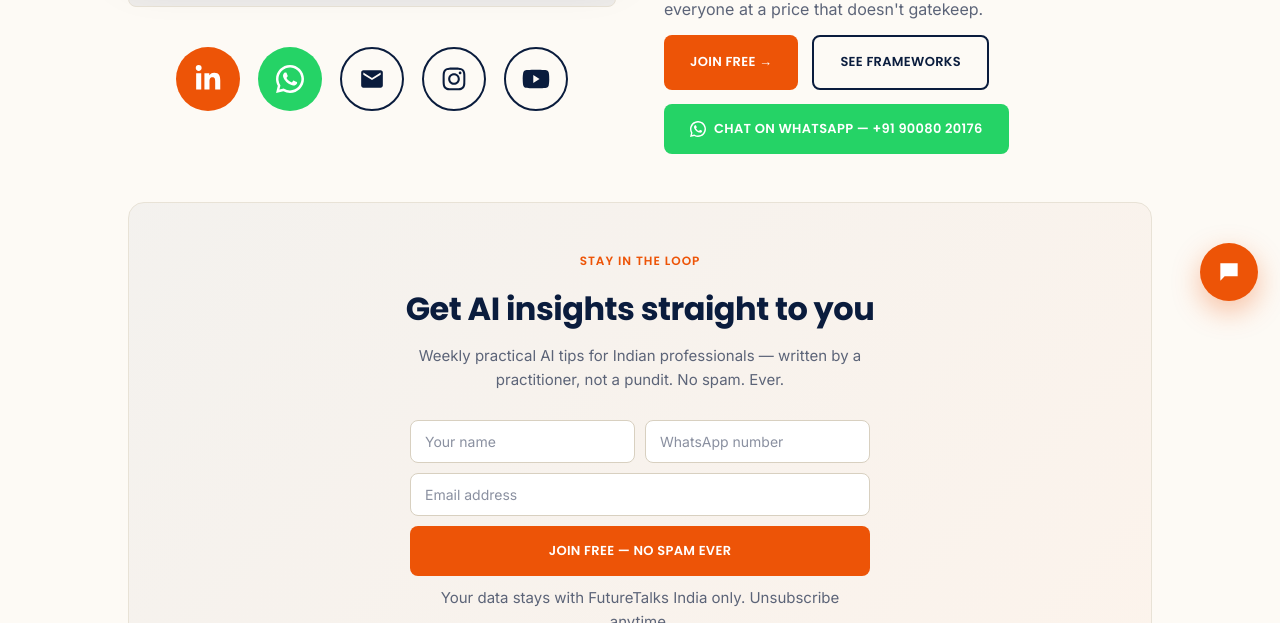
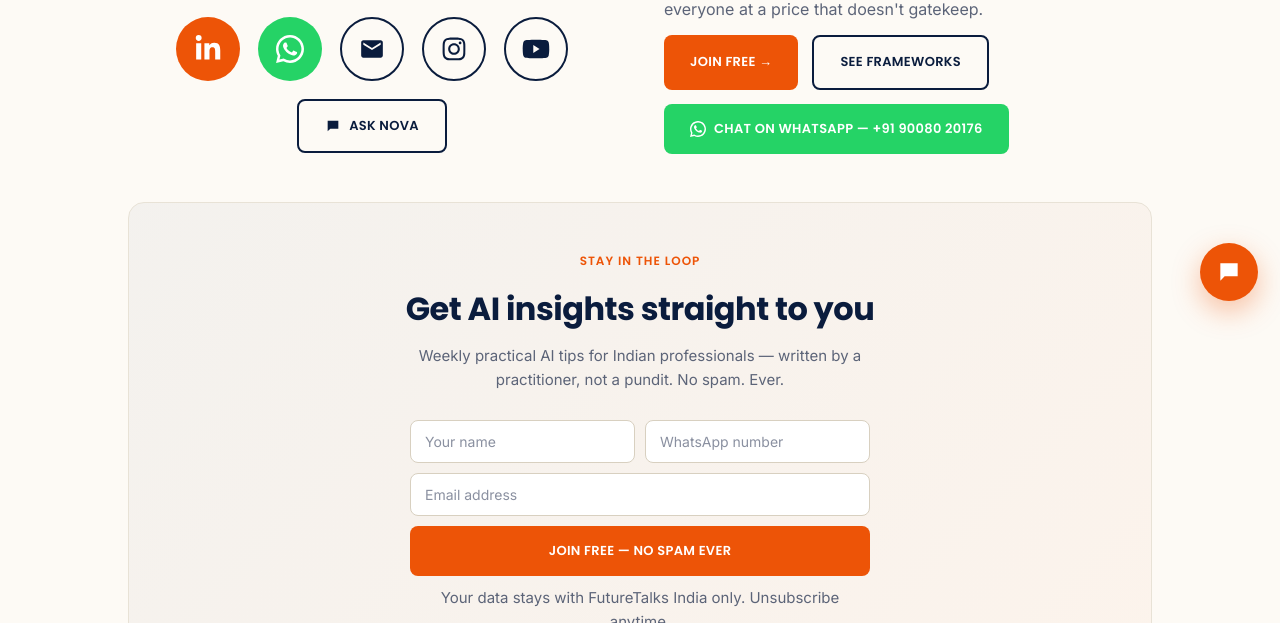
Before and after one commit to girr1990/futuretalksindia, a website: page index.html in a window 1280 px wide. Shown: the part 477-1100 px from the top of the page. Drawn offline with Linux system fonts and the light colour scheme.

Commit message:
Add Ask Nova button below hero icon strip
Opens the existing Nova chat widget in place rather than creating a
new instance or repositioning it.

```diff
--- a/index.html
+++ b/index.html
@@ -232,6 +232,12 @@
           <a class="ql ql-outline" href="https://www.youtube.com/@futuretalks_india" target="_blank" rel="noopener" aria-label="YouTube" title="YouTube">
             <svg width="28" height="28" viewBox="0 0 576 512" fill="currentColor" aria-hidden="true"><path d="M549.7 124.1c-6.3-23.7-24.8-42.3-48.3-48.6C458.8 64 288 64 288 64S117.2 64 74.6 75.5c-23.5 6.3-42 24.9-48.3 48.6-11.4 42.9-11.4 132.3-11.4 132.3s0 89.4 11.4 132.3c6.3 23.7 24.8 41.5 48.3 47.8C117.2 448 288 448 288 448s170.8 0 213.4-11.5c23.5-6.3 42-24.2 48.3-47.8 11.4-42.9 11.4-132.3 11.4-132.3s0-89.4-11.4-132.3zM232 337.6V174.4L361 256l-129 81.6z"/></svg>
           </a>
+        </div>
+        <div style="margin-top:18px; text-align:center;">
+          <button type="button" class="btn btn-ghost" onclick="document.getElementById('rc-panel').classList.add('open')">
+            <svg width="16" height="16" viewBox="0 0 24 24" fill="currentColor" aria-hidden="true"><path d="M4 4h16v12H8l-4 4V4z"/></svg>
+            Ask Nova
+          </button>
         </div>
       </div>
 
```
